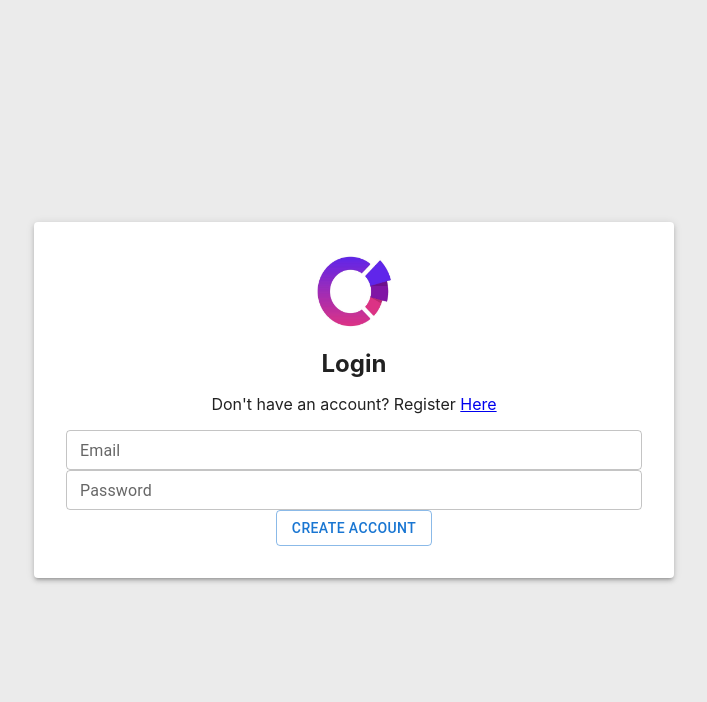
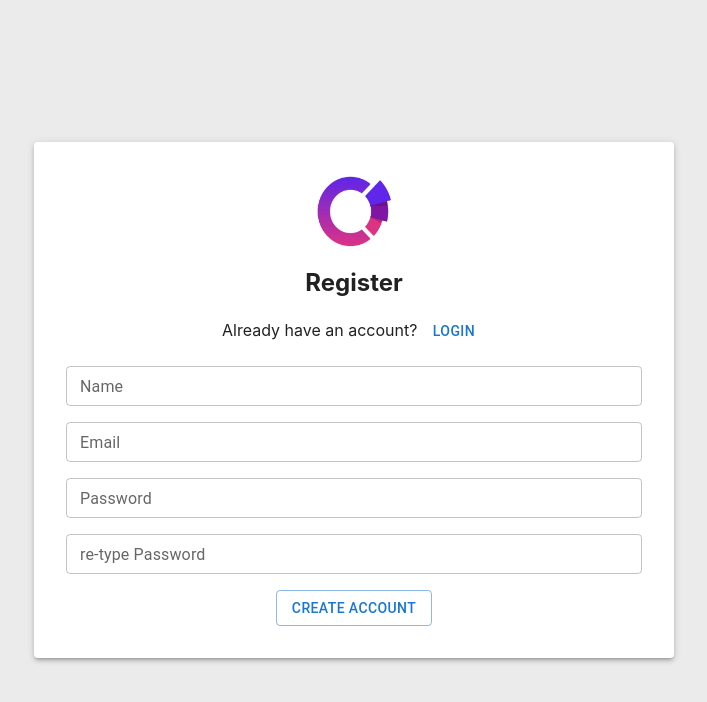
Before and after one commit to natethegreat5413/cofi-chat-app, a React (Create React App) app in the folder frontend/: page / in a window 1280 px wide. Shown: the top 702 px of the page, without its empty margins (286-993 px from the left). Built offline with nearby package versions, Linux system fonts and the light colour scheme.

Commit message:
Can toggle between Register and Login Screen

```diff
--- a/frontend/src/Pages/Auth/Homepage.js
+++ b/frontend/src/Pages/Auth/Homepage.js
@@ -1,12 +1,13 @@
-import React from "react";
+import React, { useState } from "react";
 import { Login, Register } from "./components";
 import "./Homepage.css";
 
 export function Homepage() {
+    const [loggedIn, setLoggedIn] = useState(false);
     return (
         <div className="home-container">
-            <Login />
-            {/* <Register /> */}
+            {loggedIn && <Login toggle={() => setLoggedIn(false)} />}
+            {!loggedIn && <Register toggle={() => setLoggedIn(true)} />}
         </div>
     );
 }
--- a/frontend/src/Pages/Auth/components/login.js
+++ b/frontend/src/Pages/Auth/components/login.js
@@ -5,7 +5,7 @@ import "./login.css";
 import TextField from "@mui/material/TextField";
 import Button from "@mui/material/Button";
 
-export function Login() {
+export function Login(props) {
     const onSubmit = (data) => console.log(data);
 
     return (
@@ -23,7 +23,8 @@ export function Login() {
                 <img src={cofi} height={75} width={75} />
                 <h2>Login</h2>
                 <p>
-                    Don't have an account? Register <a href="#">Here</a>
+                    Don't have an account? Register
+                    <Button onClick={props.toggle}>Here</Button>
                 </p>
                 <TextField
                     size="small"
@@ -32,6 +33,7 @@ export function Login() {
                     type="email"
                     label="Email"
                 />
+                <Space />
                 <TextField
                     size="small"
                     className="input"
@@ -39,8 +41,11 @@ export function Login() {
                     fullWidth
                     label="Password"
                 />
+                <Space />
                 <Button variant="outlined">Create Account</Button>
             </Paper>
         </form>
     );
 }
+
+const Space = () => <div style={{ height: "1rem" }} />;
--- a/frontend/src/Pages/Auth/components/register.css
+++ b/frontend/src/Pages/Auth/components/register.css
@@ -15,6 +15,6 @@ h2 {
     margin-bottom: 0px;
 }
 
-.css-wb57ya-MuiFormControl-root-MuiTextField-root {
+.css-wb57ya-MuiFormControl-root-MuiTextField-root important {
     margin: 0px 0px 1rem 0px;
 }
--- a/frontend/src/Pages/Auth/components/register.js
+++ b/frontend/src/Pages/Auth/components/register.js
@@ -5,7 +5,7 @@ import "./register.css";
 import TextField from "@mui/material/TextField";
 import Button from "@mui/material/Button";
 
-export function Register() {
+export function Register(props) {
     const onSubmit = (data) => console.log(data);
 
     return (
@@ -23,7 +23,10 @@ export function Register() {
                 <img src={cofi} height={75} width={75} />
                 <h2>Register</h2>
                 <p>
-                    Already have an account? <a href="#">Login</a>
+                    Already have an account?{" "}
+                    <Button variant="text" onClick={props.toggle}>
+                        Login
+                    </Button>
                 </p>
                 <TextField
                     label="Name"
@@ -31,6 +34,7 @@ export function Register() {
                     className="input"
                     fullWidth
                 />
+                <Space />
                 <TextField
                     size="small"
                     className="input"
@@ -38,6 +42,7 @@ export function Register() {
                     type="email"
                     label="Email"
                 />
+                <Space />
                 <TextField
                     size="small"
                     className="input"
@@ -45,6 +50,7 @@ export function Register() {
                     fullWidth
                     label="Password"
                 />
+                <Space />
                 <TextField
                     size="small"
                     className="input"
@@ -52,8 +58,11 @@ export function Register() {
                     fullWidth
                     label="re-type Password"
                 />
+                <Space />
                 <Button variant="outlined">Create Account</Button>
             </Paper>
         </form>
     );
 }
+
+const Space = () => <div style={{ height: "1rem" }} />;
```
